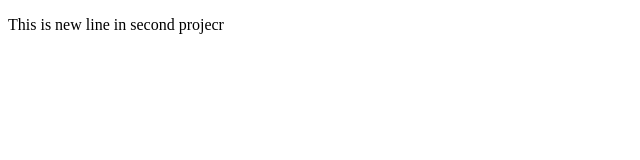
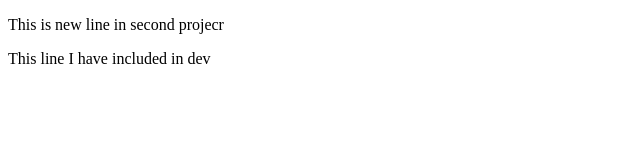
Before and after one commit to arvind-kumar18/SecondProject, a plain HTML site: page index.html in a window 1280 px wide. Shown: the whole page, without its empty margins (0-640 px from the left). Drawn offline with Linux system fonts and the light colour scheme.

Commit message:
new line added in dev

```diff
--- a/index.html
+++ b/index.html
@@ -7,5 +7,7 @@
 </head>
 <body>
     <p>This is new line in second projecr</p>
+
+    <p>This line I have included in dev</p>
 </body>
 </html>
```
